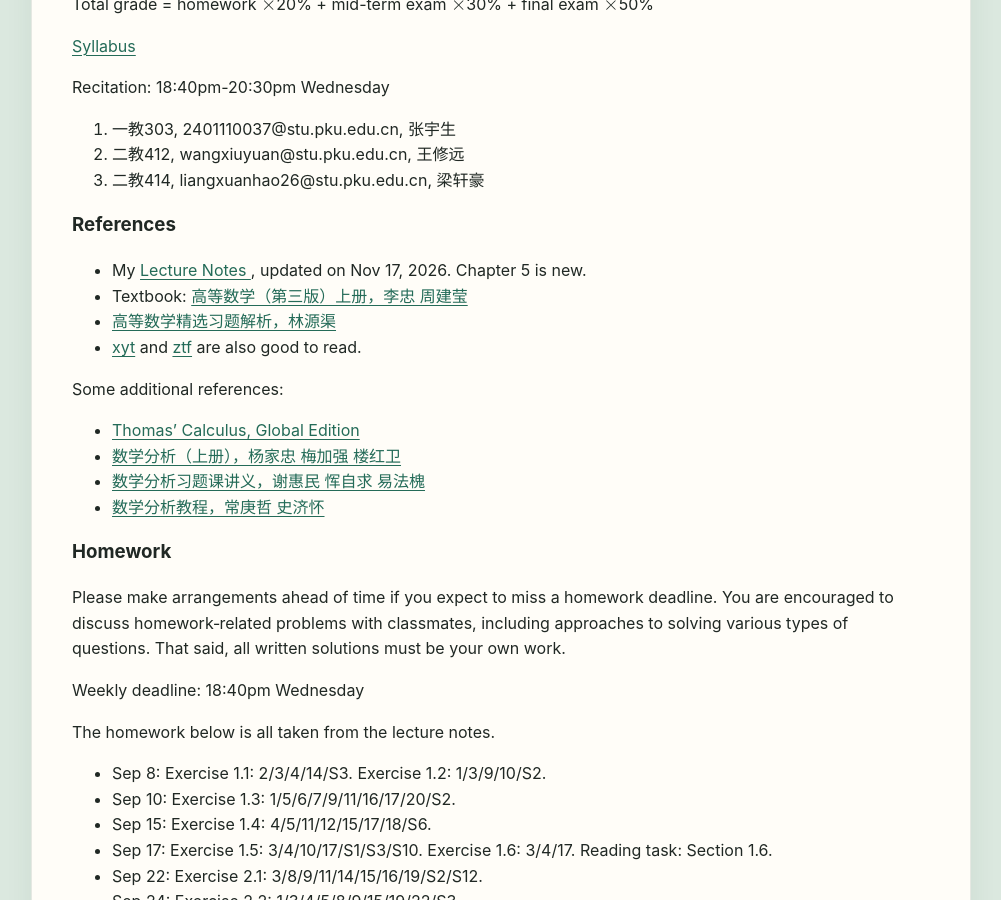
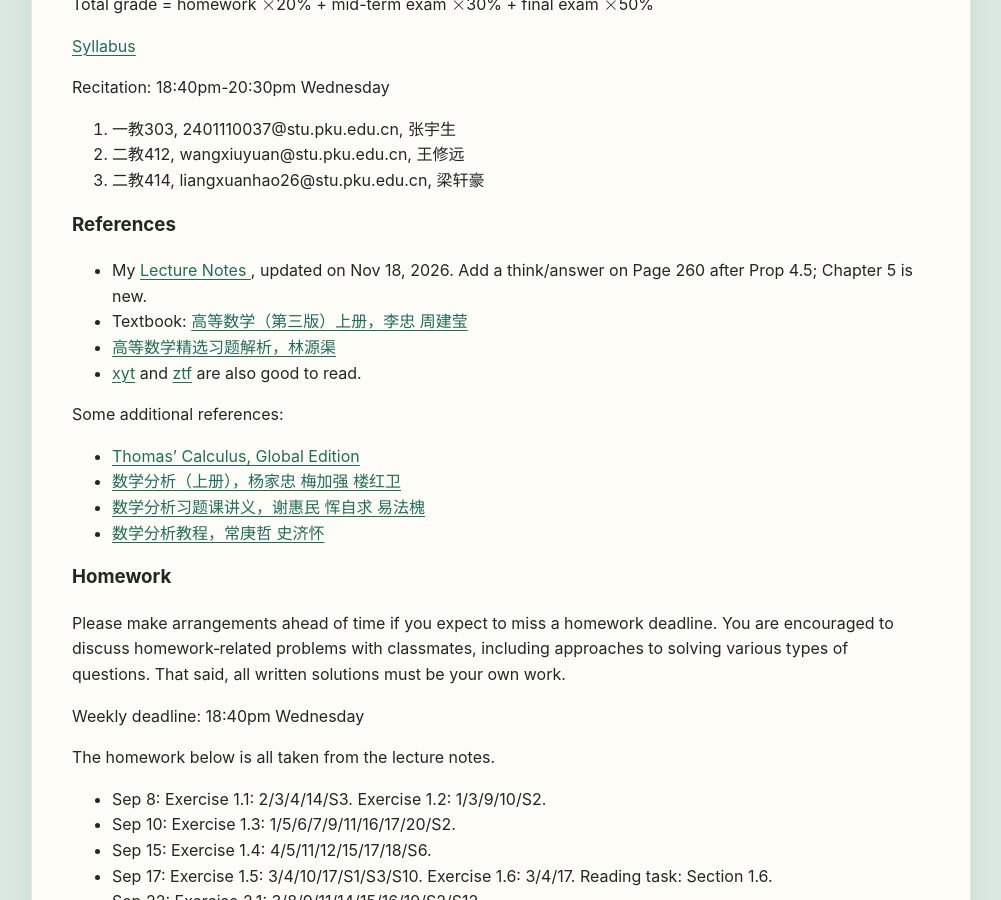
Before and after one commit to ziqiangfeng95/ziqiangfeng95.github.io, a Jekyll site: the page built from teaching/advmath/index.md, in a window 1280 px wide and 900 px high, scrolled down 954 px. Shown: the whole window, without its empty margins (139-1140 px from the left). Built offline with Jekyll 4.4.1, drawn with Linux system fonts in a browser that asks for light colours.

Commit message:
Update index.md

```diff
--- a/teaching/advmath/index.md
+++ b/teaching/advmath/index.md
@@ -71,11 +71,11 @@ Recitation: 18:40pm-20:30pm Wednesday
 
 ### References
 
-- My <a href="{{ '/assets/pdfs/advmath/adv-math-I-1117.pdf' | relative_url }}"
+- My <a href="{{ '/assets/pdfs/advmath/adv-math-I-1118.pdf' | relative_url }}"
    target="_blank"
    rel="noopener noreferrer">
   Lecture Notes
-</a>, updated on Nov 17, 2026. Chapter 5 is new.
+</a>, updated on Nov 18, 2026. Add a think/answer on Page 260 after Prop 4.5; Chapter 5 is new.
 - Textbook: [高等数学（第三版）上册，李忠 周建莹](https://opac.lib.pku.edu.cn/searchDetail/tU486WPRECPHGJ53JGuUKQ%3D%3D)
 - [高等数学精选习题解析，林源渠](https://opac.lib.pku.edu.cn/searchDetail/mismuoHfOfkZriKca4%2BeFQ%3D%3D)
 - [xyt](https://darkoxie.github.io) and [ztf](https://archaeus13.github.io/teaching/2025b/index.html) are also good to read.
```
